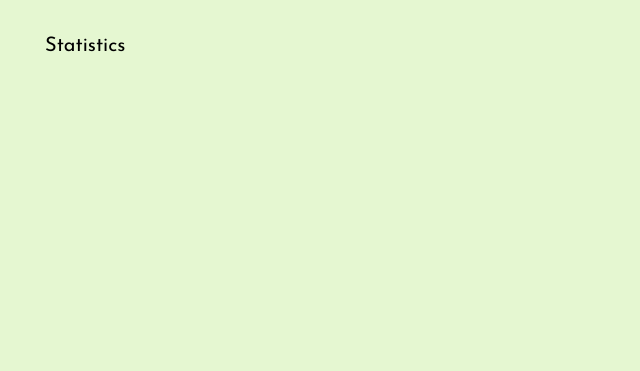
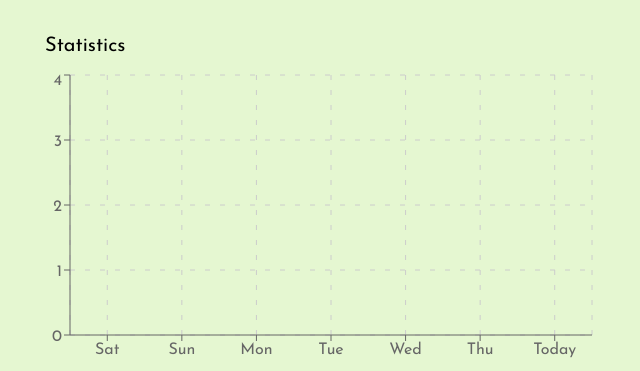
Before and after one commit to vrepetskyi/eco-tracker, a React (Create React App) app: page / in a window 1280 px wide. Shown: the part 1080-1451 px from the top of the page, without its empty margins (319-959 px from the left). Before the commit the page ends 1142 px from the top, so only its background shows below. Built offline with nearby package versions, Linux system fonts and the light colour scheme.

Commit message:
Fixed useEffect loop

```diff
--- a/src/components/ActivityChart.jsx
+++ b/src/components/ActivityChart.jsx
@@ -14,10 +14,10 @@ const DAYS_NAMES = ["Mon", "Tue", "Wed", "Thu", "Fri", "Sat", "Sun"];
 const index = new Date().getDay() === 0 ? 6 : new Date().getDay() - 1;
 
 export default function ActivityChart() {
-  const completed = useSelector((state) => state.todos).completed.map(
-    (task) => new Date(task.date)
-  );
+  const { completed } = useSelector((state) => state.todos);
   const [data, setData] = useState([]);
+
+  const completedDates = completed.map((task) => new Date(task.date));
 
   useEffect(() => {
     const dataInit = [];
@@ -56,7 +56,7 @@ export default function ActivityChart() {
       dayBegin.setDate(dayBegin.getDate() - 1);
       dayEnd.setDate(dayEnd.getDate() - 1);
 
-      for (const date of completed) {
+      for (const date of completedDates) {
         if (date > dayBegin && date < dayEnd) {
           dataInit[i].tasks += 1;
         }
--- a/src/components/Statistics.jsx
+++ b/src/components/Statistics.jsx
@@ -17,7 +17,7 @@ export default function Statistics() {
           Statistics
         </Typography>
       </Tooltip>
-      {/* <ActivityChart /> */}
+      <ActivityChart />
     </Box>
   );
 }
```
